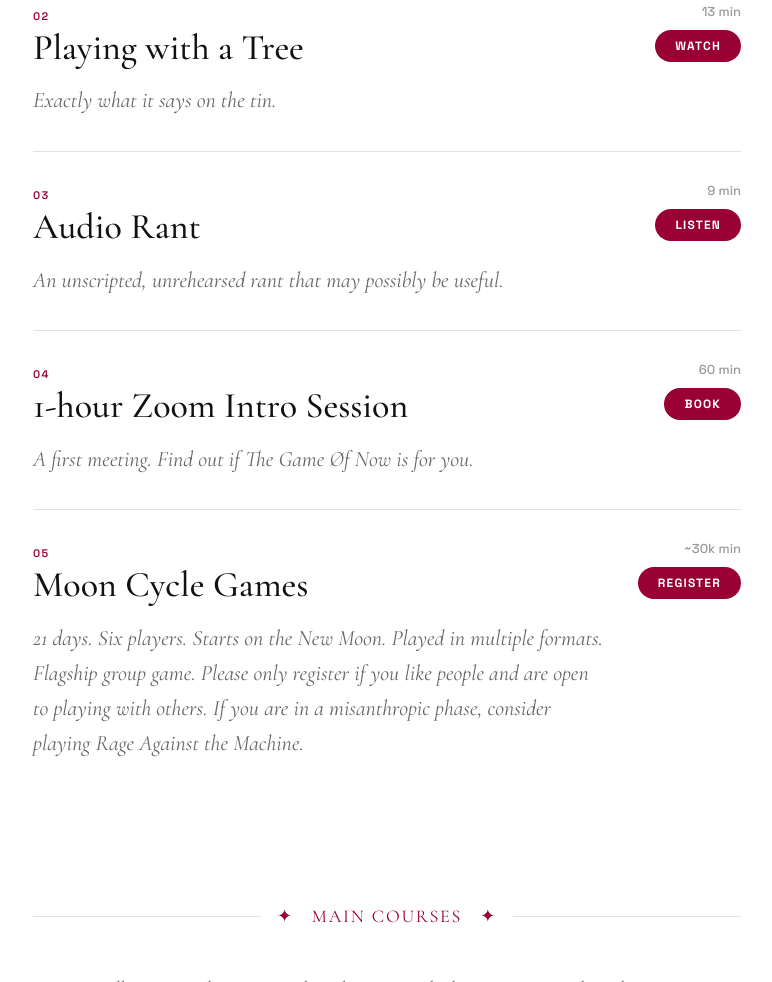
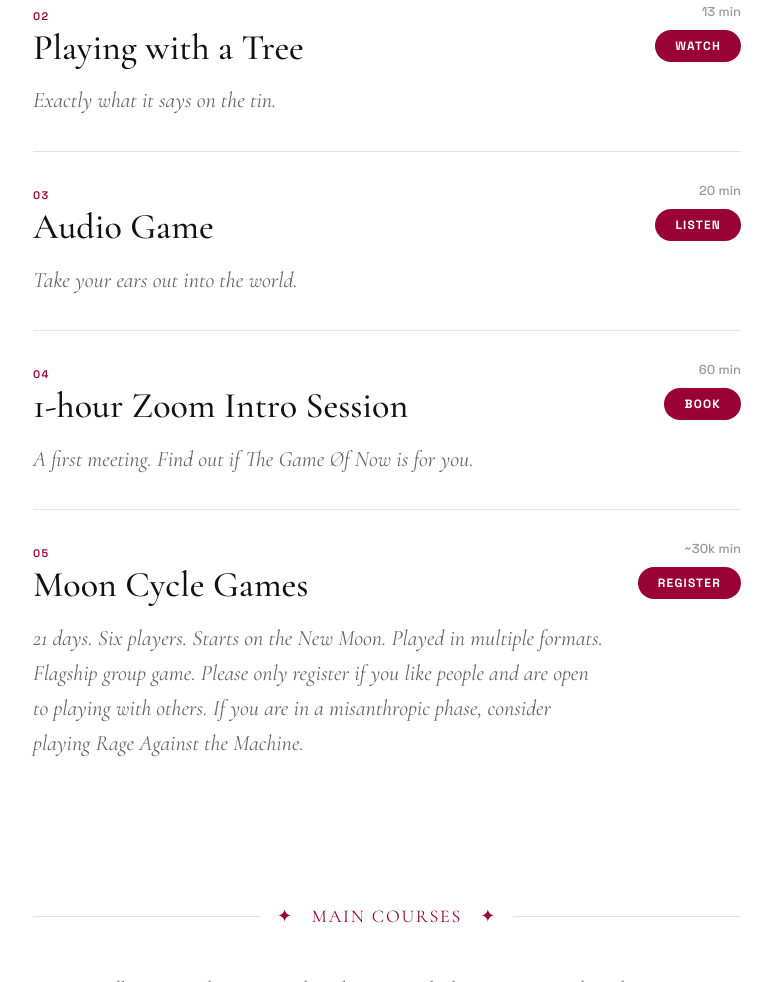
Before and after one commit to gameofnow/gameofnow.github.io, a plain HTML site: page games/index.html in a window 1280 px wide. Shown: the part 1169-2151 px from the top of the page, without its empty margins (253-1025 px from the left). Drawn offline with nearby package versions, Linux system fonts and the light colour scheme.

Commit message:
Games: Audio Rant becomes Audio Game, 20 min
Co-Authored-By: Claude Opus 5 (1M context) <noreply@anthropic.com>

```diff
--- a/games/index.html
+++ b/games/index.html
@@ -429,12 +429,12 @@
     <div class="menu-item">
       <div class="item-body">
         <span class="item-number">03</span>
-        <h2 class="item-name">Audio Rant</h2>
-        <p class="item-desc">An unscripted, unrehearsed rant that may possibly be useful.</p>
+        <h2 class="item-name">Audio Game</h2>
+        <p class="item-desc">Take your ears out into the world.</p>
       </div>
       <div class="item-right">
 
-        <span class="item-time">9 min</span>
+        <span class="item-time">20 min</span>
         <a href="#" class="item-btn">Listen</a>
       </div>
     </div>
```
